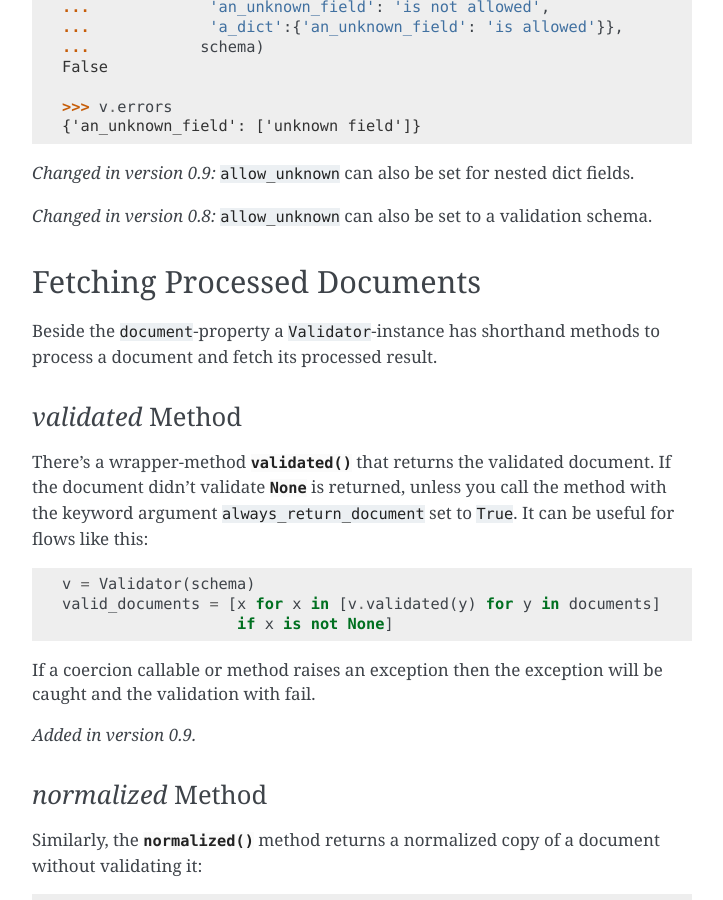
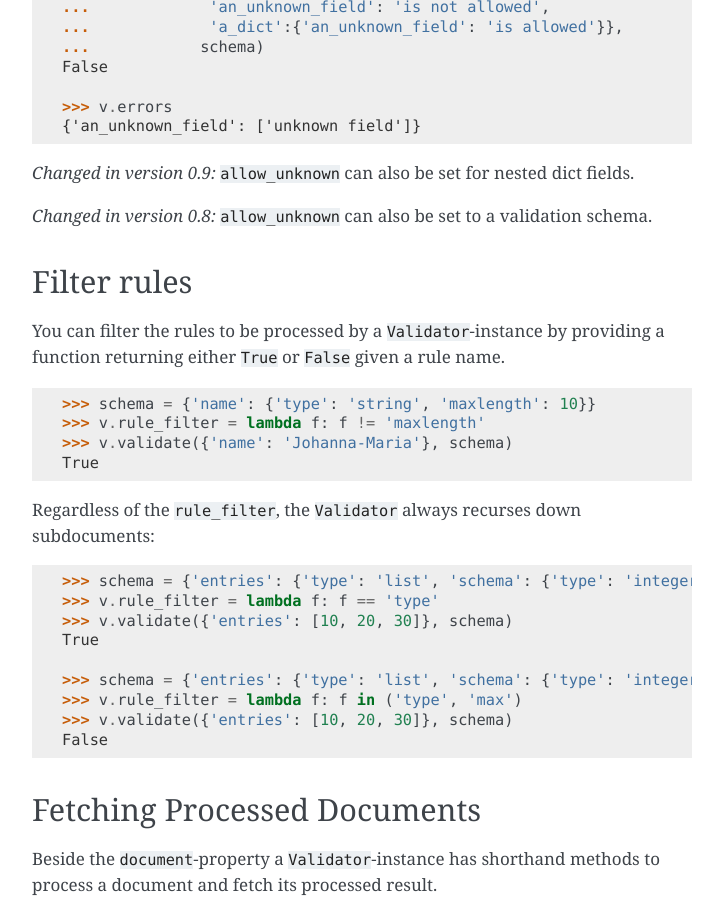
Before and after one commit to pyeve/cerberus, a Sphinx documentation site: the page built from docs/usage.rst, in a window 1280 px wide and 900 px high, scrolled down 2623 px. Shown: the whole window, without its empty margins (388-1111 px from the left). Built offline with Sphinx 7.4.7, drawn with Linux system fonts in a browser that asks for light colours; comment, search, counter and statistics services are not loaded.

Commit message:
Update documentation for #268 and `rule_filter`

```diff
--- a/docs/usage.rst
+++ b/docs/usage.rst
@@ -161,6 +161,32 @@ mapping that is checked against the :ref:`schema <schema_dict-rule>` rule:
 .. versionchanged:: 0.8
    ``allow_unknown`` can also be set to a validation schema.
 
+Filter rules
+------------
+You can filter the rules to be processed by a ``Validator``-instance by
+providing a function returning either ``True`` or ``False`` given a rule name.
+
+.. doctest::
+
+   >>> schema = {'name': {'type': 'string', 'maxlength': 10}}
+   >>> v.rule_filter = lambda f: f != 'maxlength'
+   >>> v.validate({'name': 'Johanna-Maria'}, schema)
+   True
+
+Regardless of the ``rule_filter``, the ``Validator`` always recurses down
+subdocuments:
+
+.. doctest::
+
+   >>> schema = {'entries': {'type': 'list', 'schema': {'type': 'integer', 'max': 10}}}
+   >>> v.rule_filter = lambda f: f == 'type'
+   >>> v.validate({'entries': [10, 20, 30]}, schema)
+   True
+
+   >>> schema = {'entries': {'type': 'list', 'schema': {'type': 'integer', 'max': 10}}}
+   >>> v.rule_filter = lambda f: f in ('type', 'max')
+   >>> v.validate({'entries': [10, 20, 30]}, schema)
+   False
 
 Fetching Processed Documents
 ----------------------------
--- a/docs/validation-rules.rst
+++ b/docs/validation-rules.rst
@@ -425,7 +425,10 @@ readonly
 If ``True`` the value is readonly. Validation will fail if this field is
 present in the target dictionary. This is useful, for example, when receiving
 a payload which is to be validated before it is sent to the datastore. The field
-might be provided by the datastore, but should not writable.
+might be provided by the datastore, but should not be writable.
+
+``readonly`` can be combined with ``default`` because validation of
+``readonly`` is done before normalization.
 
 regex
 -----
```
